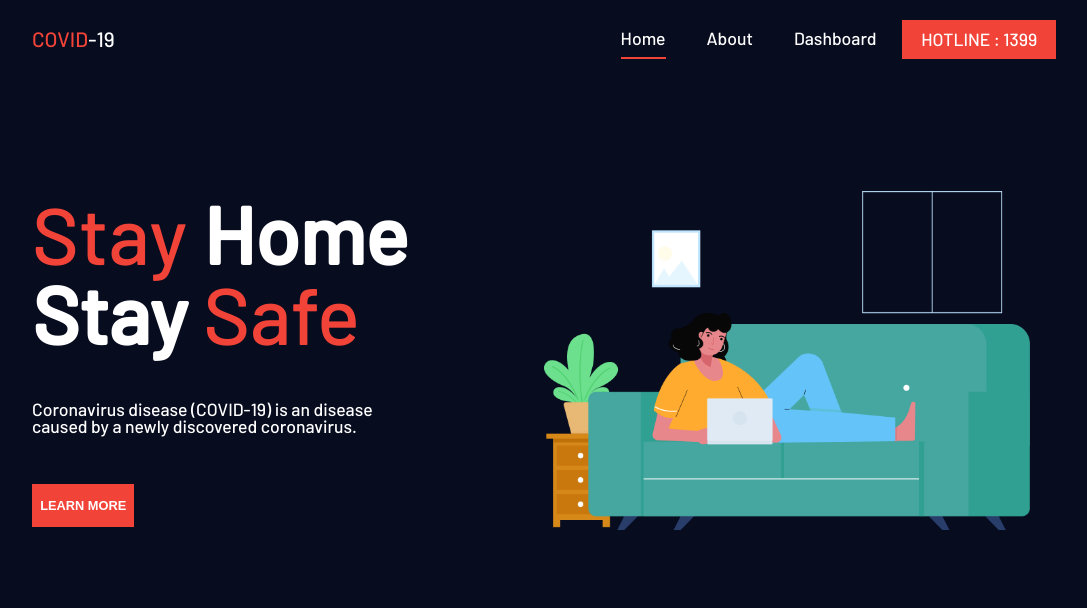
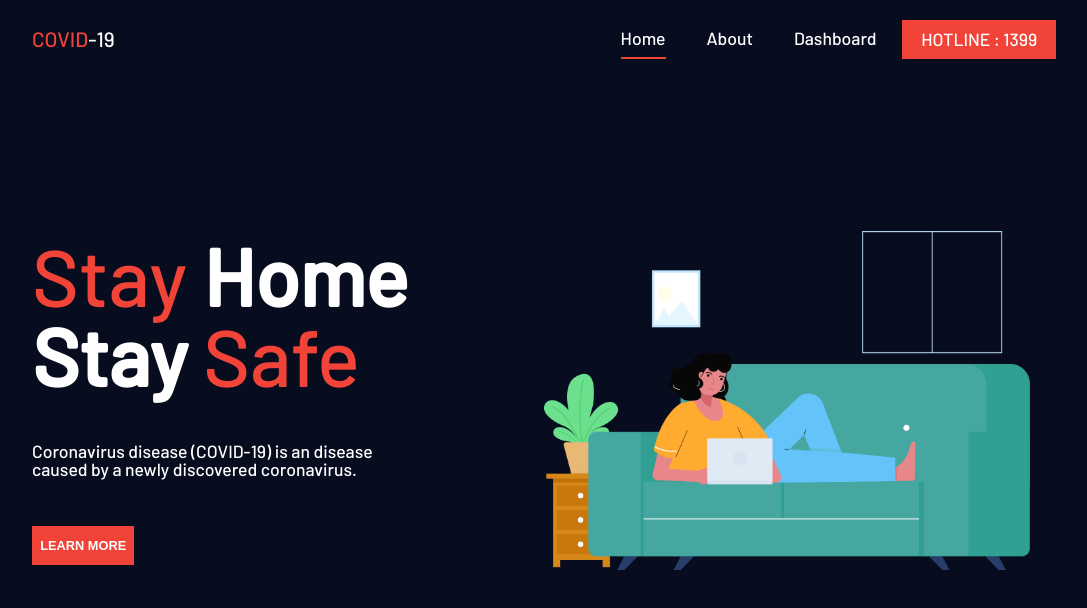
Before and after one commit to sum-in-e/covid19, a React (Create React App) app: page /#/ in a window 1280 px wide. Shown: the top 608 px of the page, without its empty margins (96-1183 px from the left). Built offline with nearby package versions, Linux system fonts and the light colour scheme.

Commit message:
padding 값 변경

```diff
--- a/src/routes/Home.js
+++ b/src/routes/Home.js
@@ -36,7 +36,7 @@ const Main = styled.main`
 	display: grid;
 	grid-template-rows: 1fr;
 	grid-template-columns: repeat(2, 1fr);
-	padding: 0 10vw;
+	padding: 10vh 10vw 0 10vw;
 	height: 90vh;
 	width: 100%;
 `;
```
